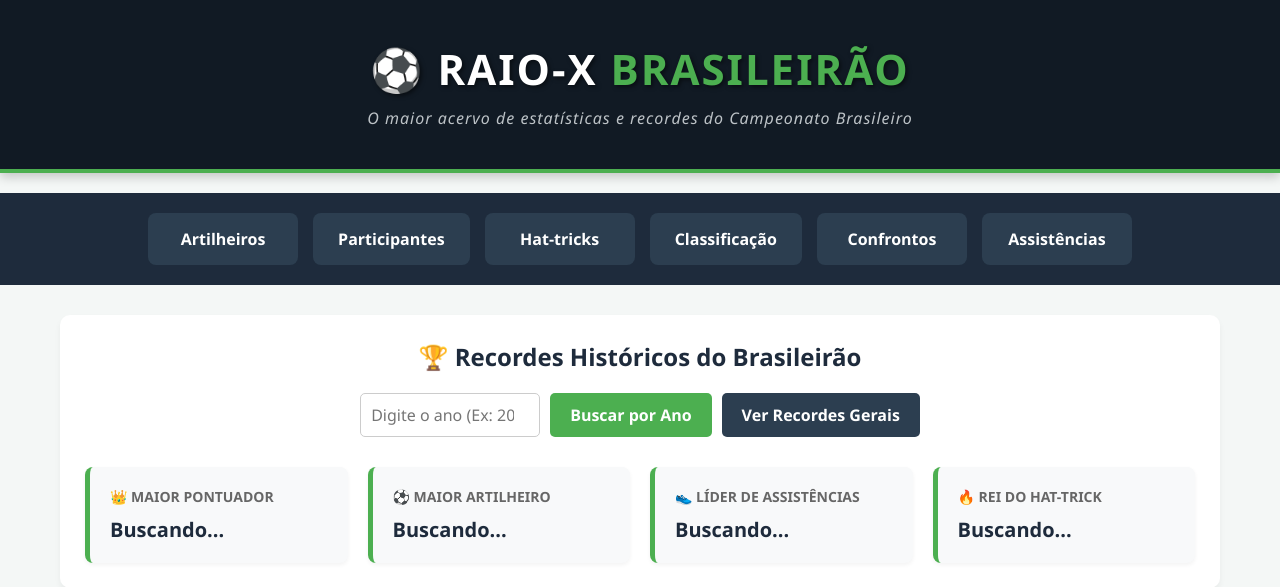
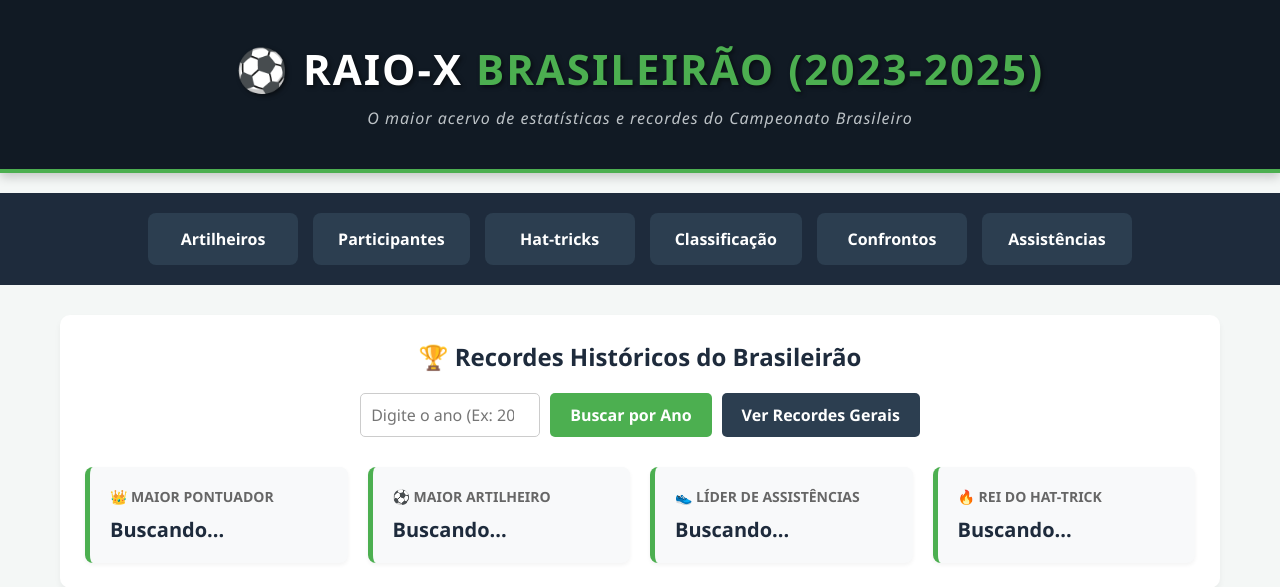
Before and after one commit to WesleiSantos13/crawler_Brasileirao, a Flask app: page / in a window 1280 px wide. Shown: the top 587 px of the page. Run offline with Flask 3, Linux system fonts and the light colour scheme; data that the repository does not hold is empty.

Commit message:
Update index.html

```diff
--- a/templates/index.html
+++ b/templates/index.html
@@ -9,7 +9,7 @@
 <body>
 
     <header class="main-header">
-        <h1>⚽ Raio-X <span class="highlight">Brasileirão</span></h1>
+        <h1>⚽ Raio-X <span class="highlight">Brasileirão (2023-2025)</span></h1>
         <p>O maior acervo de estatísticas e recordes do Campeonato Brasileiro</p>
     </header>
 
```
